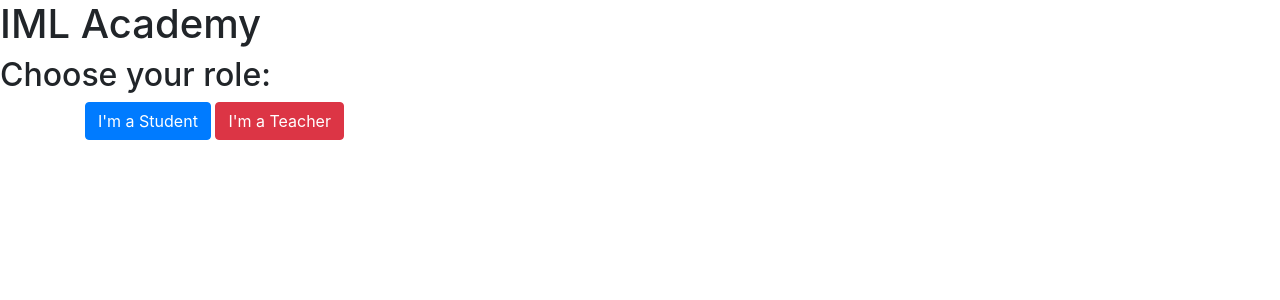
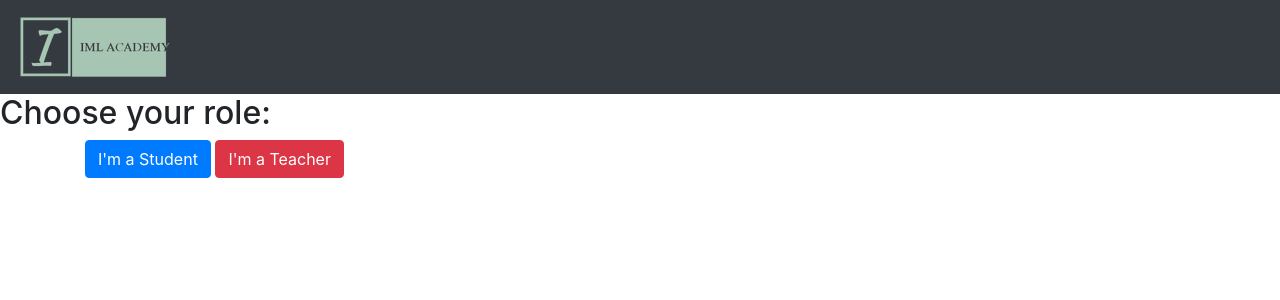
Before and after one commit to IM-sga/school_management_system_2020, a PHP site: page /pages/chooseRole.php in a window 1280 px wide. Shown: the top 300 px of the page. Run offline with PHP 8.4, Linux system fonts and the light colour scheme.

Commit message:
navbar-brand  logo added

```diff
--- a/partials/header.php
+++ b/partials/header.php
@@ -1,4 +1,6 @@
 </head>
-<header id="header">
-	<h1>IML Academy</h1>
+<header>
+	<nav class="navbar navbar-expand-md navbar-dark sticky-top bg-dark">
+		<a class="navbar-brand" href="../index.php"><img class="img-fluid p-1" src="public/assets/images/logo6-2.png"></a>
+	</nav>
 </header>
```
